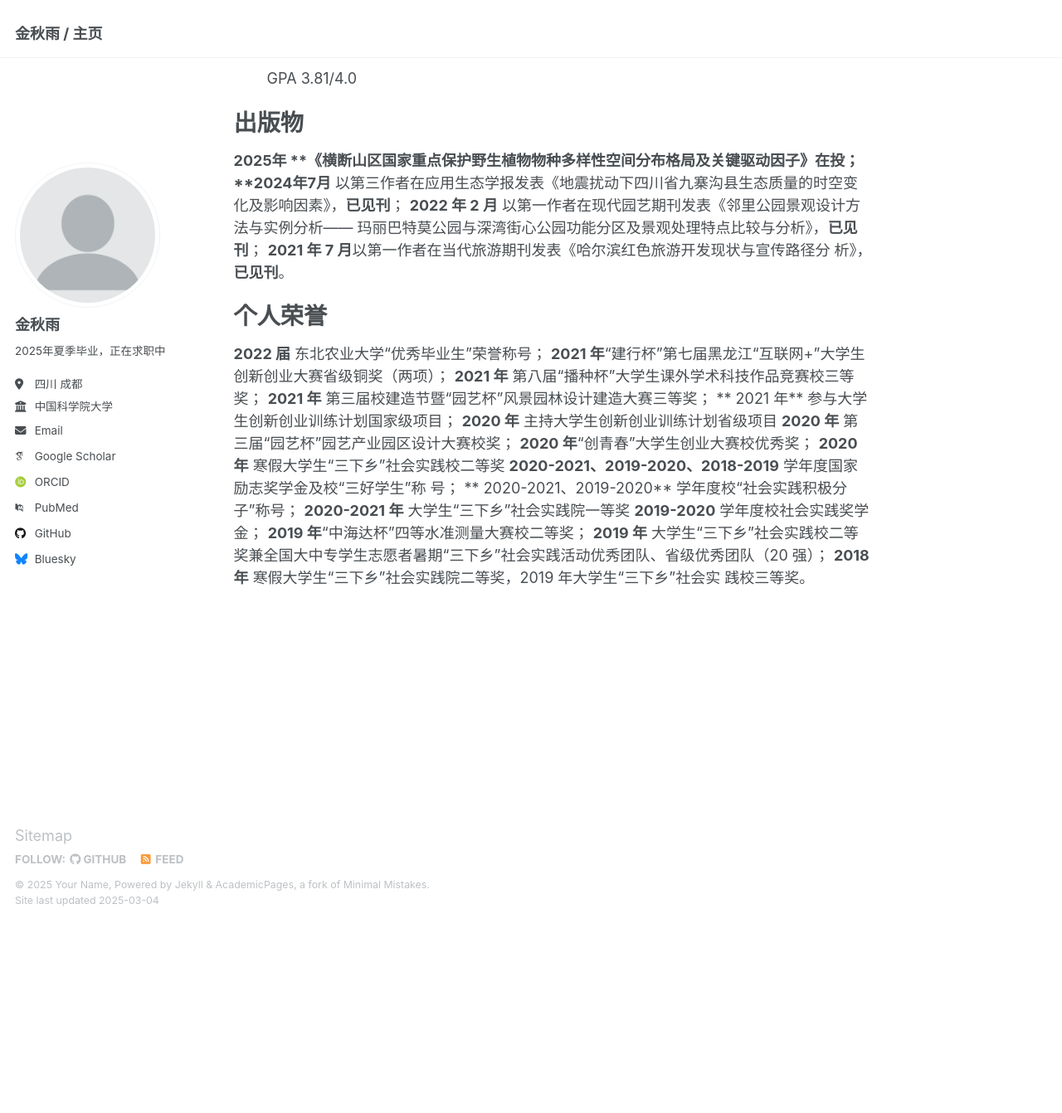
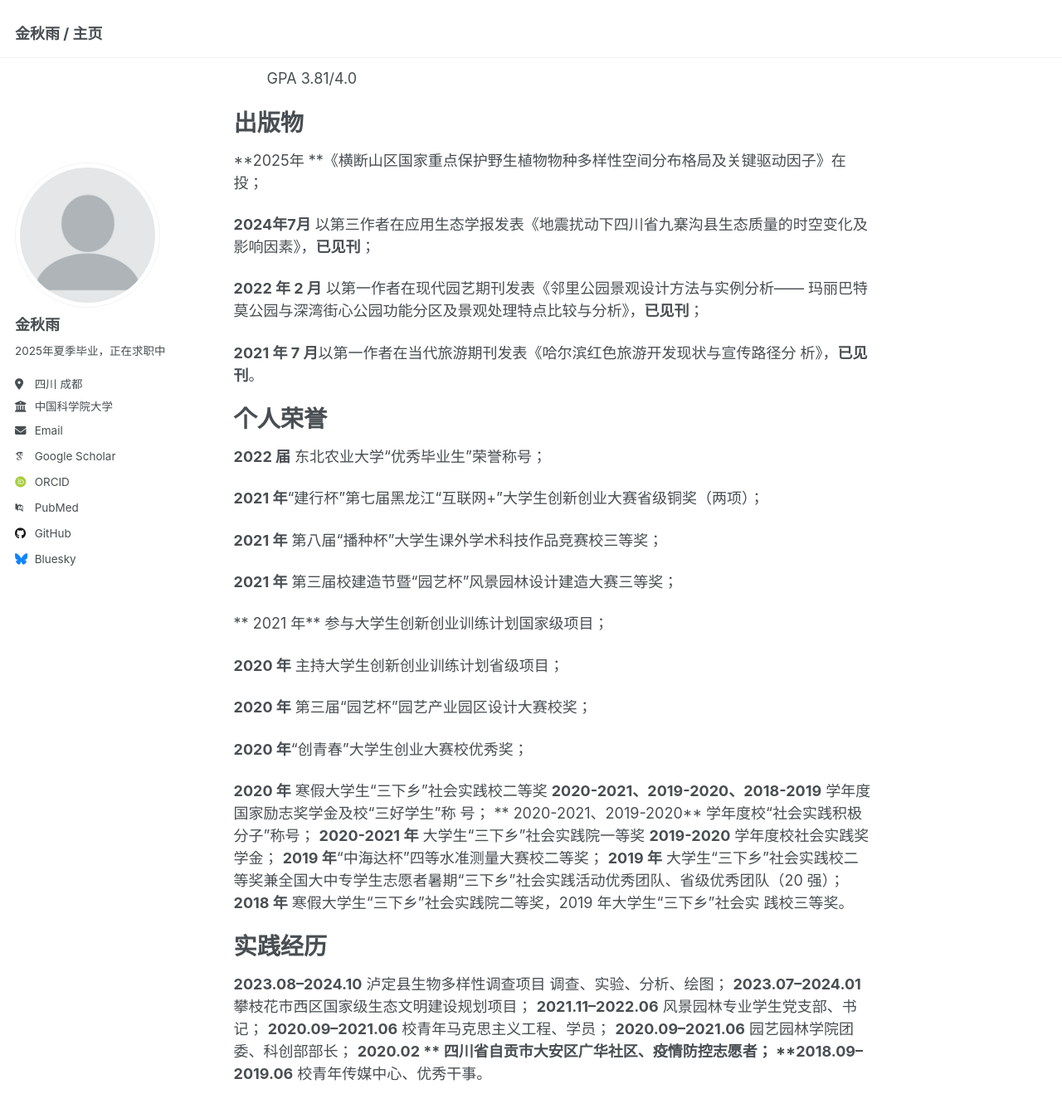
Before and after one commit to jinqiuyuu/jinqiuyuu.github.io, a Jekyll site: the page built from _pages/about.md, in a window 1280 px wide and 1400 px high, scrolled down 475 px. Shown: the top 1342 px of the window at 83% size. Built offline with Jekyll 4.4.1, drawn with Linux system fonts in a browser that asks for light colours; some web fonts are replaced; before the commit the page ends 1588 px from its top, so only the background shows below that.

Commit message:
Update about.md

```diff
--- a/_pages/about.md
+++ b/_pages/about.md
@@ -27,22 +27,33 @@ redirect_from:
 出版物
 ======
 **2025年 **《横断山区国家重点保护野生植物物种多样性空间分布格局及关键驱动因子》在投；
+
 **2024年7月** 以第三作者在应用生态学报发表《地震扰动下四川省九寨沟县生态质量的时空变化及影响因素》，**已见刊**；
+
 **2022 年 2 月** 以第一作者在现代园艺期刊发表《邻里公园景观设计方法与实例分析——
 玛丽巴特莫公园与深湾街心公园功能分区及景观处理特点比较与分析》，**已见刊**；
+
 **2021 年 7 月**以第一作者在当代旅游期刊发表《哈尔滨红色旅游开发现状与宣传路径分
 析》，**已见刊**。
 
 个人荣誉
 ======
 **2022 届** 东北农业大学“优秀毕业生”荣誉称号；
+
  **2021 年**“建行杯”第七届黑龙江“互联网+”大学生创新创业大赛省级铜奖（两项）；
+
  **2021 年**  第八届“播种杯”大学生课外学术科技作品竞赛校三等奖；
+
 **2021 年**  第三届校建造节暨“园艺杯”风景园林设计建造大赛三等奖；
+
 ** 2021 年**  参与大学生创新创业训练计划国家级项目；
-**2020 年** 主持大学生创新创业训练计划省级项目
+
+**2020 年** 主持大学生创新创业训练计划省级项目；
+
 **2020 年**  第三届“园艺杯”园艺产业园区设计大赛校奖；
+
 **2020 年**“创青春”大学生创业大赛校优秀奖；
+
 **2020 年**  寒假大学生“三下乡”社会实践校二等奖
 **2020-2021、2019-2020、2018-2019** 学年度国家励志奖学金及校“三好学生”称
 号；
@@ -53,3 +64,13 @@ redirect_from:
 **2019 年** 大学生“三下乡”社会实践校二等奖兼全国大中专学生志愿者暑期“三下乡”社会实践活动优秀团队、省级优秀团队（20 强）；
 **2018 年** 寒假大学生“三下乡”社会实践院二等奖，2019 年大学生“三下乡”社会实
 践校三等奖。
+
+实践经历
+======
+**2023.08–2024.10**  泸定县生物多样性调查项目 调查、实验、分析、绘图；
+**2023.07–2024.01** 攀枝花市西区国家级生态文明建设规划项目；
+**2021.11–2022.06** 风景园林专业学生党支部、书记；
+**2020.09–2021.06** 校青年马克思主义工程、学员；
+**2020.09–2021.06** 园艺园林学院团委、科创部部长；
+**2020.02 ** 四川省自贡市大安区广华社区、疫情防控志愿者；
+**2018.09–2019.06** 校青年传媒中心、优秀干事。
```
